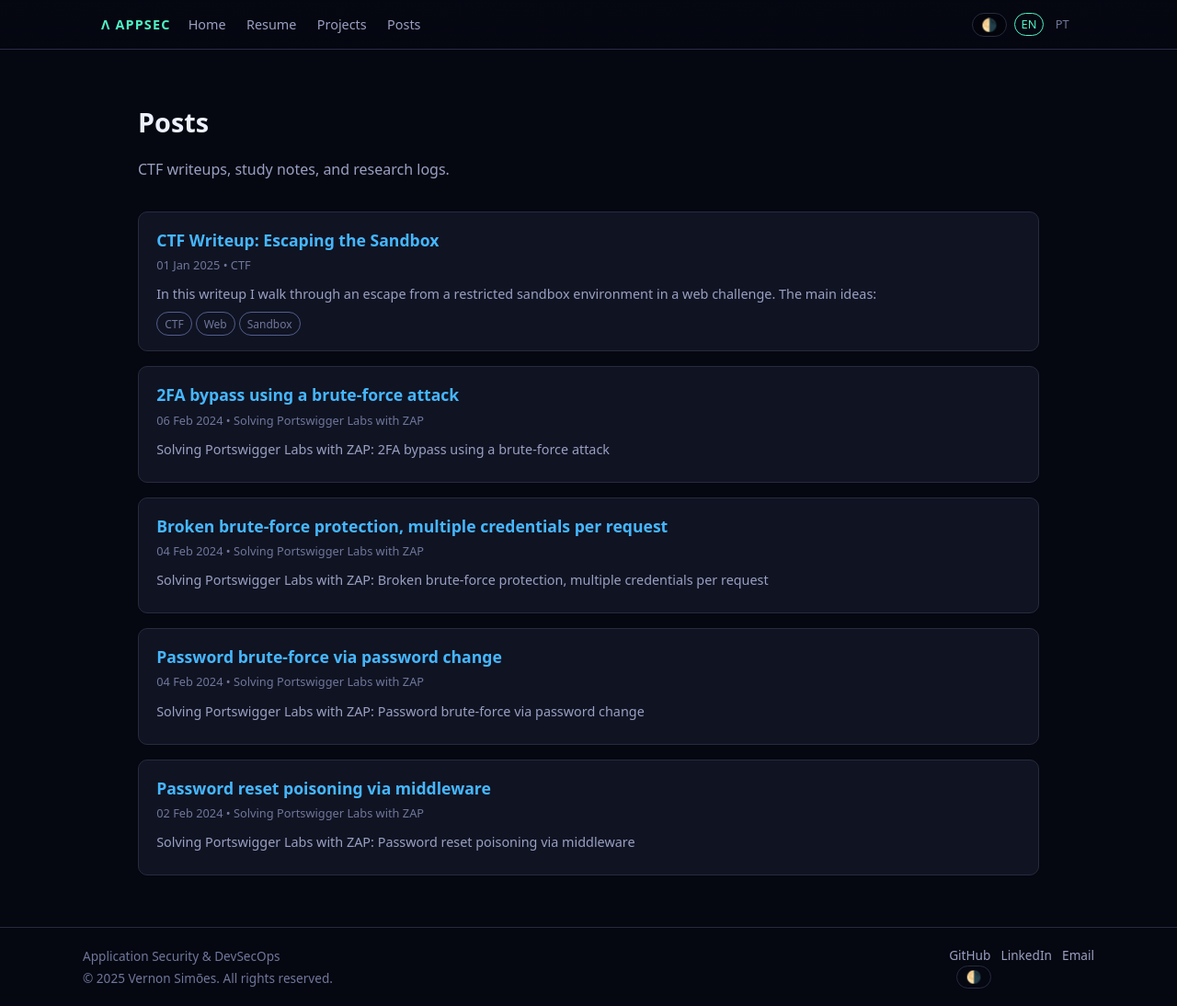
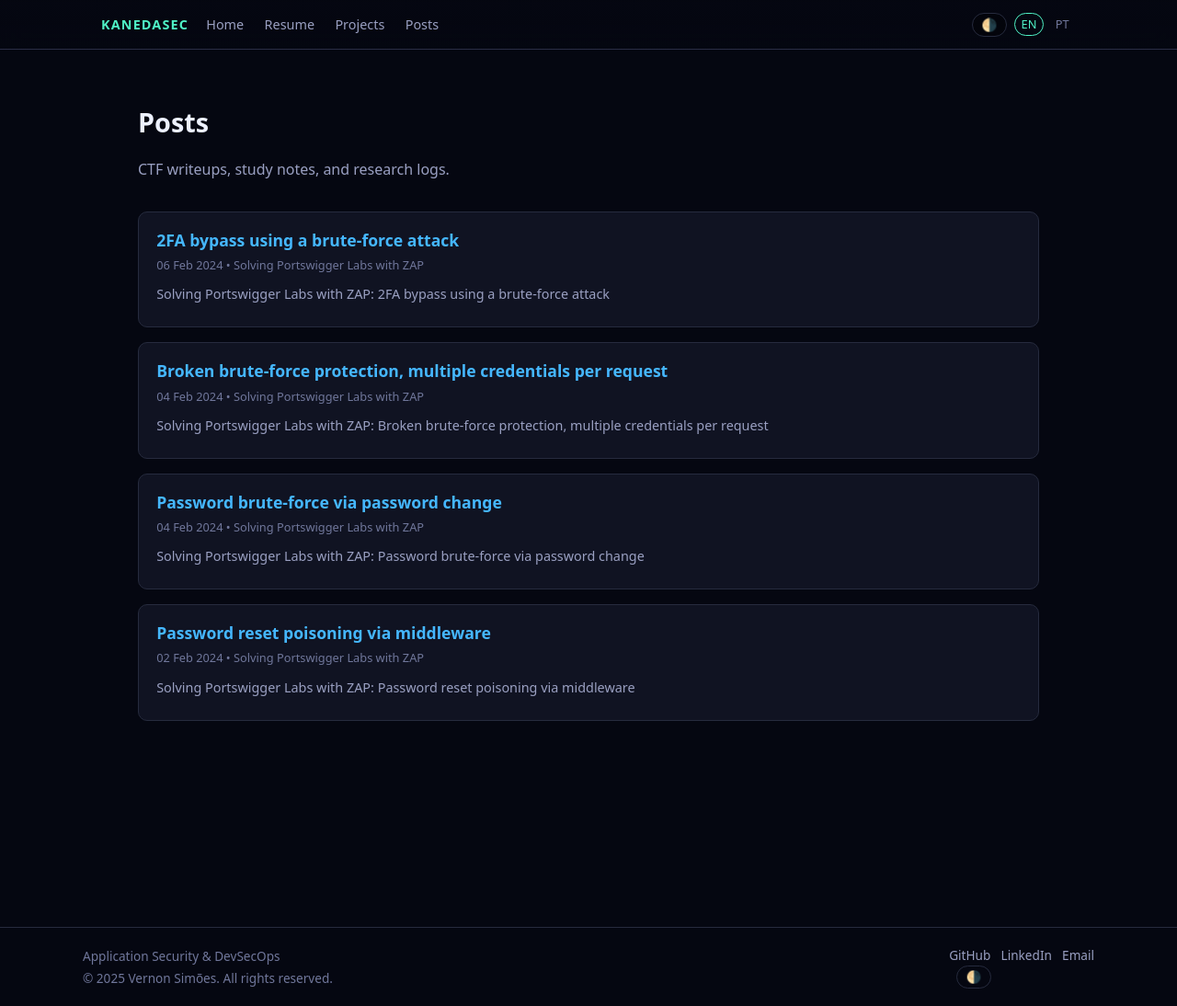
Before and after one commit to kanedasec/kanedasec.github.io, a Jekyll site: the page built from posts.md, in a window 1280 px wide and 1094 px high. Shown: the whole window at 92% size. Built offline with Jekyll 4.4.1, drawn with Linux system fonts in a browser that asks for light colours.

Commit message:
posts update

````diff
--- a/_includes/navbar.html
+++ b/_includes/navbar.html
@@ -7,7 +7,7 @@
 
 <nav class="nav">
   <div class="nav__brand">
-    <a href="{{ lang_prefix | append: '/' | relative_url }}" class="nav__logo">λ AppSec</a>
+    <a href="{{ lang_prefix | append: '/' | relative_url }}" class="nav__logo">KanedaSec</a>
   </div>
 
   <button class="nav__toggle" aria-label="Toggle navigation">☰</button>
--- a/_posts/2025-01-01-ctf-writeup-en.md
+++ /dev/null
@@ -1,22 +0,0 @@
----
-title: "CTF Writeup: Escaping the Sandbox"
-lang: en
-category: "CTF"
-tags:
-  - CTF
-  - Web
-  - Sandbox
----
-
-In this writeup I walk through an escape from a restricted sandbox environment
-in a web challenge. The main ideas:
-
-1. Enumerate what the sandbox actually restricts.
-2. Look for differences between "blocked" APIs and "forgotten" ones.
-3. Combine a small primitive into a full escape.
-
-```js
-// Minimal PoC
-fetch('/internal/admin')
-  .then(r => r.text())
-  .then(console.log);
````
